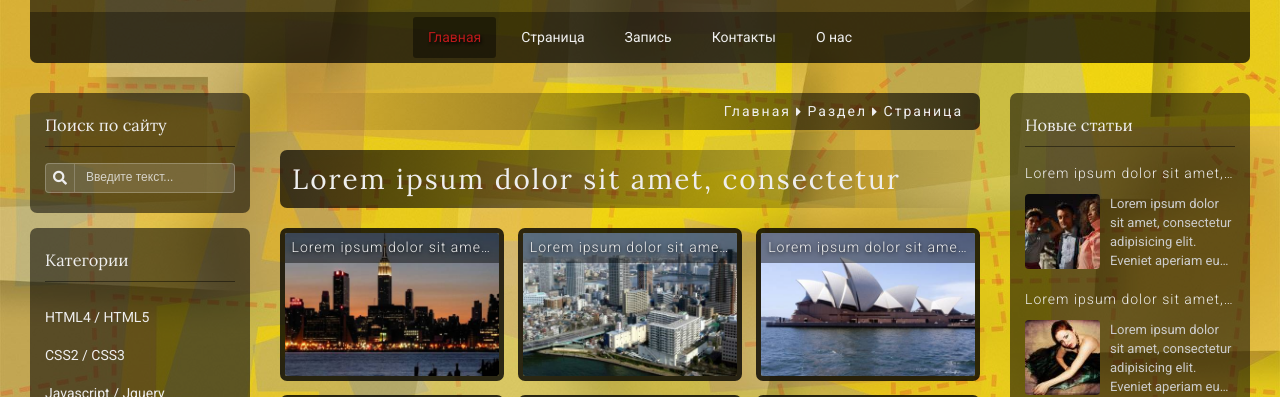
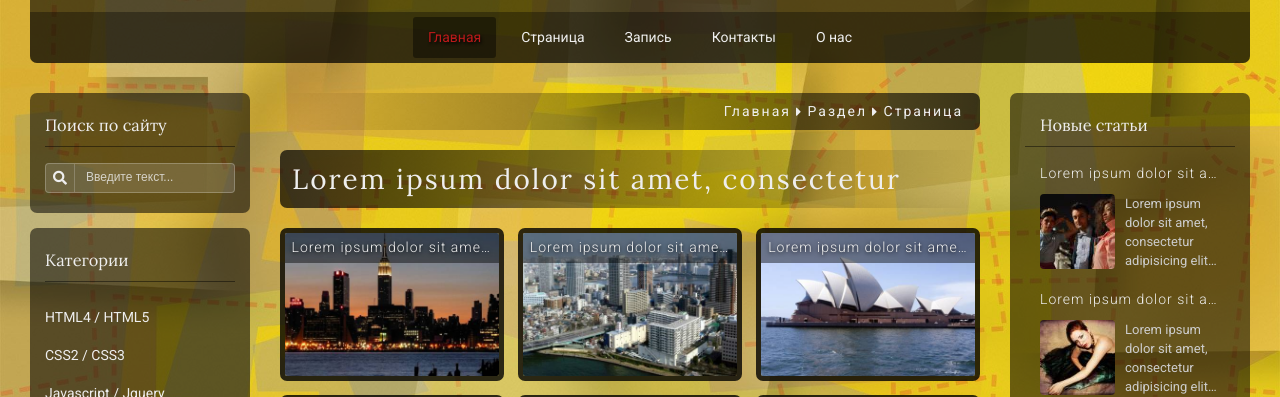
Before and after one commit to tigranmogrov/flex-box, a website: page index.html in a window 1280 px wide. Shown: the part 323-720 px from the top of the page. Drawn offline with Linux system fonts and the light colour scheme.

Commit message:
исправлены ошибки

```diff
--- a/assets/scss/widgets/_news.scss
+++ b/assets/scss/widgets/_news.scss
@@ -1,4 +1,10 @@
 .widgets-new {
+    padding-left: 0;
+    padding-right: 0;
+
+    h3 {
+        padding-left: 15px;
+    }
 
     &-block {
         padding-bottom: 10px;
@@ -15,7 +21,7 @@
 
         &__wrap {
             transition: background 0.5s;
-            padding-bottom: 5px;
+            padding: 0 15px 5px 15px;
 
             &:hover {
                 background: radial-gradient(ellipse at center, rgba($dark-color, 0.50) 0%, rgba($dark-color, 0) 100%);
--- a/index.html
+++ b/index.html
@@ -1,9 +1,9 @@
 <!DOCTYPE html>
-<html lang="ru">
+<html lang="zxx">
 
 <head>
     <meta charset="UTF-8">
-    <meta name="viewport" content="width=device-width, user-scalable=no, initial-scale=1.0, maximum-scale=1.0, minimum-scale=1.0">
+    <meta name="viewport" content="initial-scale=1.0, width=device-width">
     <meta http-equiv="X-UA-Compatible" content="ie=edge">
     <title>STRONG TEMPLATE</title>
     <link rel="icon" href="assets/img/favicon.png" type="image/x-icon">
@@ -18,6 +18,7 @@
         html {
             overflow: hidden;
         }
+
     </style>
 </head>
 
@@ -328,11 +329,14 @@
                 <p>Обычный текст виджета...</p>
             </div>
         </div>
-</div>
+
+
     </footer>
     <link rel="stylesheet" href="assets/css/style.css">
     <script src="libs/jquery/dist/jquery.min.js"></script>
     <script src="libs/jquery.nicescroll/jquery.nicescroll.js"></script>
     <script src="assets/js/main.js"></script>
 
-</body></html>
+</body>
+
+</html>
```
Also changed, not shown: assets/css/style.css, 1 other file. Lines whose indentation alone changed are shown as unchanged.
